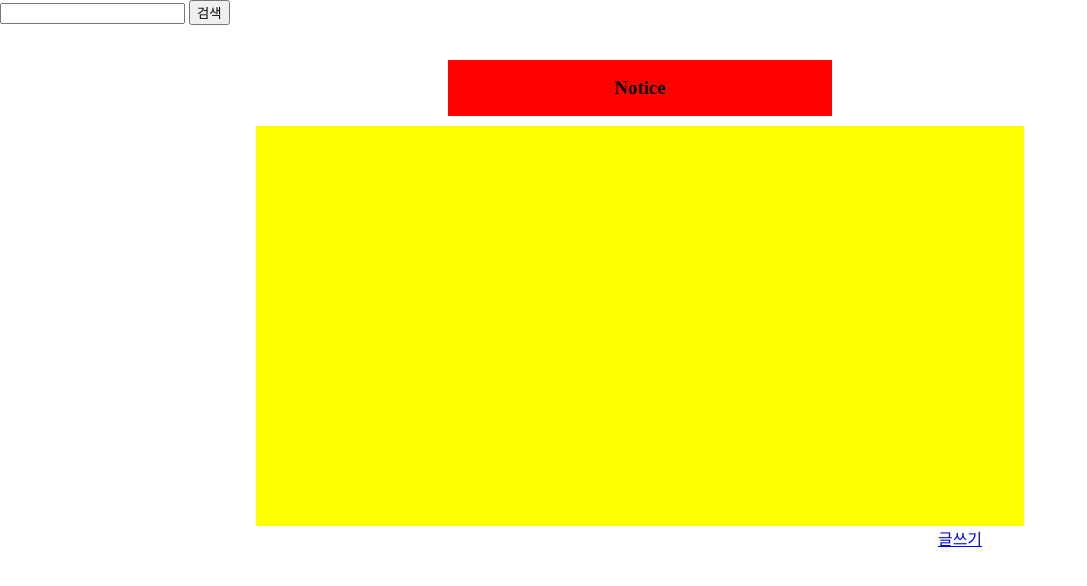
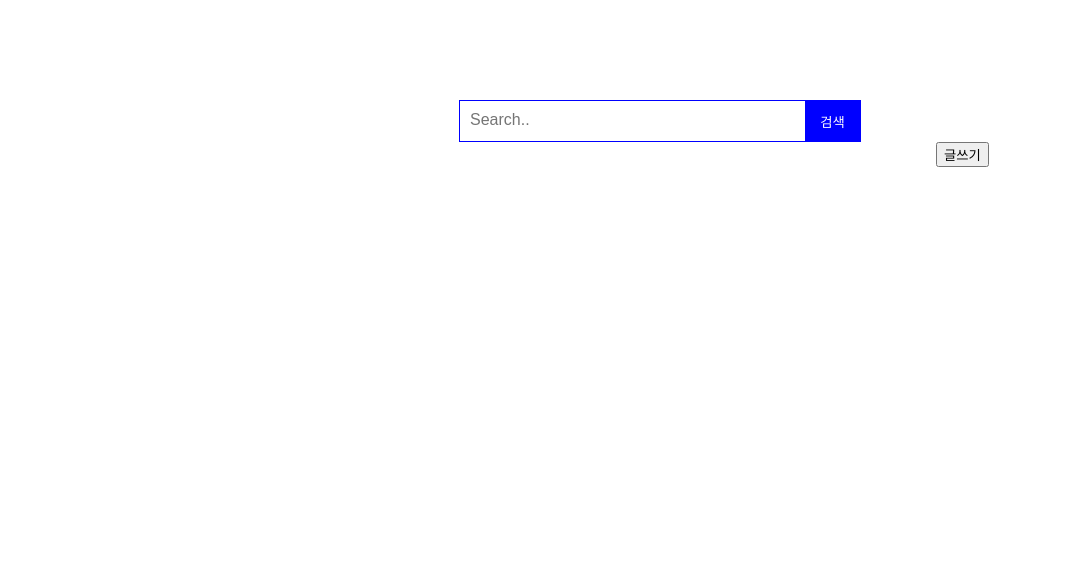
Before and after one commit to eun2ce/curious-coding, a Django app: page / in a window 1280 px wide. Shown: the top 586 px of the page, without its empty margins (0-1087 px from the left). Run offline with Django 3.2, Linux system fonts and the light colour scheme; data that the repository does not hold is empty.

Commit message:
detail index 작업중

```diff
--- a/curiouspage/board/templates/board/index.html
+++ b/curiouspage/board/templates/board/index.html
@@ -1,62 +1,101 @@
 <!doctype html>
 <html>
+
 <head>
   <meta charset="utf-8">
   <title>게시판..</title>
   <style type="text/css">
-   body,html{
+    body,
+    html {
       margin: 0;
-     padding:0;}
-  .title,.content,.write{
+      padding: 0;
+    }
+
+    .title,
+    .content,
+    .write {
       display: flex;
-    justify-content:center;
-    align-items:center;
+      /*   justify-content:center;*/
+      align-items: center;
       display: flex;
-    margin:auto;
+      margin: auto;
     }
-   .title{
-     width:30vw;
-     height: 7vh;
-     background-color:red;
-   margin-top: 35px;}
-     .content{
+
+    .title {
+      height: 40px;
+      width: 400px;
+      border: 1px solid blue;
+      background: #ffffff;
+      margin-top: 100px;
+    }
+
+    input {
+      font-size: 16px;
+      width: 325px;
+      padding: 10px;
+      border: 0px;
+      outline: none;
+      float: left
+    }
+
+    .search {
+      width: 55px;
+      height: 40px;
+      border: 0px;
+      background: blue;
+      float: right;
+      color: #ffffff;
+    }
+
+    .content {
       margin-top: 10px;
-       width:60vw;
-       height:50vh;
-       background-color:yellow;}
-    .write{
-      width:10vw;
-      height:3vh;
+      width: 80vw;
+      height: 10vh;
+      border: 3px solid blue;
+      border-radius: 10px;
+    }
 
-      margin-left:70vw;}
+    .write {
+      width: 10vw;
+      height: 3vh;
+      margin-left: 70vw;
+    }
+    li {
+      list-style: none;
+    }
   </style>
   <script type="text/javascript">
     function goUrl(url) {
-         location.href=url;
+      location.href = url;
     }
 
   </script>
 </head>
+
 <body>
+  <div class="nav">
+      <ul><li>
+      <div class="title">
       <form action="" method="get">
-        <input type="text" name="search_word" value="{{ search_word }}">
-        <input type="submit" value="검색">
-      </form>
-<div class="title">
-<h3>Notice</h3>
+     <input type ="text" name="search_word" value="{{ search_word }}" placeholder="Search..">
+     <button class="search">검색</button> </form></div></li>
+       <li> <div class="write"> <a href="{% url 'board:write_form' %}"><button>글쓰기</button> </a> </div> </li>  </ul>
+
    </div>
+  <ul>
+    {% for Board in board_title %}
+    <tr>
       <div class="content">
- <ul>
-  {% for Board in board_title %} <tr>
-    <td><a href="{% url 'board:detail' Board.id %}"{{Board.title}}</a><p>{{Board.title}}</p></td></tr>
+        <td>
+          <a href="{% url 'board:detail' Board.id %}" {{Board.title}}</a>
+            <p class="content_title">{{Board.title}}</p>
+            <p class="date">[{{Board.updated}}]</p>
+        </td>
+    </tr>
+    </div>
     {% endfor %}
   </ul>
-</div>
-<div class="write">
-<a href="{% url 'board:write_form' %}">글쓰기</a>
-</div>
-<div class="">
 
-</div>
   <body>
+
 </html>
```
Also changed, not shown: curiouspage/board/templates/board/confirm_password.html (+60 -7 lines), curiouspage/board/templates/board/detail.html (+67 -5 lines). Lines whose indentation alone changed are shown as unchanged.
